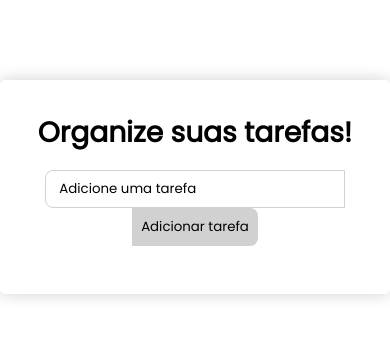
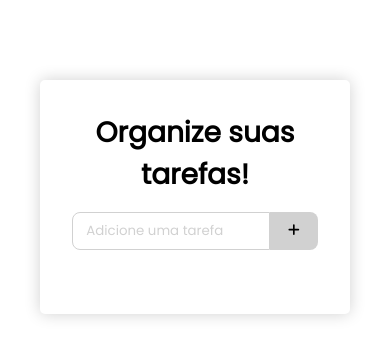
Before and after one commit to gsampaiowz/ReactToDoListApp, a React (Create React App) app: page / in a window 390 px wide. Shown: the top 358 px of the page. Built offline with nearby package versions, Linux system fonts and the light colour scheme.

Commit message:
Front-end aprimorado com transitions e responsives

```diff
--- a/package.json
+++ b/package.json
@@ -3,16 +3,20 @@
   "version": "0.1.0",
   "private": true,
   "dependencies": {
+    "@emotion/react": "^11.11.1",
+    "@emotion/styled": "^11.11.0",
     "@fortawesome/fontawesome-svg-core": "^6.4.2",
     "@fortawesome/free-regular-svg-icons": "^6.4.2",
     "@fortawesome/free-solid-svg-icons": "^6.4.2",
     "@fortawesome/react-fontawesome": "^0.2.0",
+    "@mui/material": "^5.14.6",
     "@testing-library/jest-dom": "^5.17.0",
     "@testing-library/react": "^13.4.0",
     "@testing-library/user-event": "^13.5.0",
     "react": "^18.2.0",
     "react-dom": "^18.2.0",
     "react-scripts": "^5.0.1",
+    "react-transition-group": "^4.4.5",
     "uuid": "^9.0.0",
     "web-vitals": "^2.1.4"
   },
--- a/src/App.css
+++ b/src/App.css
@@ -14,28 +14,31 @@ body {
 	align-items: center;
 }
 
-.App {
-	text-align: center;
+#root {
+	width: 500px;
+	margin: 0px 40px;
 }
 
 h1 {
 	color: #000;
-	margin-bottom: 0.5rem;
 	font-size: 1.75rem;
 }
 
 .TodoWrapper {
 	background: #fff;
-	margin-top: 5rem;
+	margin: 5rem 0 5rem 0;
 	padding: 2rem;
 	border-radius: 5px;
 	box-shadow: #d1d1d1 0 0 16px;
+	text-align: center;
+	transition: all 1s linear;
 }
 
 .TodoForm {
-	width: 100%;
-	margin-bottom: 1rem;
-	margin-top: 1rem;
+	margin: 16px 0;
+	width: auto;
+	display: flex;
+	justify-content: center;
 }
 
 .input-box {
@@ -47,22 +50,31 @@ h1 {
 	background: none;
 	border: 1px solid #d1d1d1;
 	padding: 0.5rem 1em;
-	width: 300px;
+	max-width: 300px;
+	width: 100%;
 	color: #000;
 	border-radius: 8px 0 0 8px;
 }
 
 .todo-input::placeholder {
-	color: #000;
+	color: #d1d1d1;
 }
 
 .todo-btn {
+	transition: all 0.1s;
+	min-width: 128px;
 	background: #d1d1d1;
 	color: #000;
 	border: none;
 	border-radius: 0 8px 8px 0;
 	padding: 0.55rem;
 	cursor: pointer;
+}
+
+.todosFlex {
+	display: flex;
+	flex-direction: column;
+	gap: 16px;
 }
 
 .Todo {
@@ -72,10 +84,8 @@ h1 {
 	align-items: center;
 	background: #fff;
 	color: #000;
-	padding: 0.75rem 1rem;
+	padding: 16px 16px;
 	border-radius: 5px;
-	margin-bottom: 1rem;
-	margin-top: 1rem;
 	cursor: pointer;
 }
 
--- a/src/components/TodoForm.js
+++ b/src/components/TodoForm.js
@@ -1,6 +1,8 @@
 import React, { useState } from "react";
+import { faPlus } from "@fortawesome/free-solid-svg-icons";
+import { FontAwesomeIcon } from "@fortawesome/react-fontawesome";
 
-export const TodoForm = ({ addTodo }) => {
+export const TodoForm = ({ addTodo, windowWidth }) => {
 	const [value, setValue] = useState("");
 
 	const handleSubmit = (e) => {
@@ -9,6 +11,7 @@ export const TodoForm = ({ addTodo }) => {
 		addTodo(value);
 
 		setValue("");
+
 	};
 
 	return (
@@ -20,8 +23,16 @@ export const TodoForm = ({ addTodo }) => {
 				placeholder="Adicione uma tarefa"
 				onChange={(e) => setValue(e.target.value)}
 			/>
-			<button type="submit" className="todo-btn">
-				Adicionar tarefa
+			<button
+				style={{ minWidth: windowWidth < 459 ? "48px" : "128px" }}
+				type="submit"
+				className="todo-btn"
+			>
+				{windowWidth < 459 ? (
+					<FontAwesomeIcon icon={faPlus} />
+				) : (
+					"Adicionar tarefa"
+				)}
 			</button>
 		</form>
 	);
--- a/src/components/TodoWrapper.js
+++ b/src/components/TodoWrapper.js
@@ -3,6 +3,8 @@ import { TodoForm } from "./TodoForm";
 import { v4 as uuidv4 } from "uuid";
 import { Todo } from "./Todo";
 import { EditTodoForm } from "./EditTodoForm";
+import { TransitionGroup } from "react-transition-group";
+import { List, Box, Collapse } from "@mui/material";
 uuidv4();
 
 export const TodoWrapper = () => {
@@ -42,14 +44,40 @@ export const TodoWrapper = () => {
 			)
 		);
 	};
+
+	const [windowWidth, setWindowWidth] = useState(window.innerWidth);
+
+	React.useEffect(() => {
+		const handleResize = () => {
+			setWindowWidth(window.innerWidth);
+		};
+
+		window.addEventListener("resize", handleResize);
+
+		return () => {
+			window.removeEventListener("resize", handleResize);
+		};
+	}, []);
+
 	return (
 		<div className="TodoWrapper">
 			<h1>Organize suas tarefas!</h1>
-			<TodoForm addTodo={addTodo} />
+			<TodoForm windowWidth={windowWidth} addTodo={addTodo} />
+			<Box sx={{ mt: 1 }}>
+				<List>
+					<TransitionGroup className="todosFlex">
 						{todos.map((todo, index) =>
 							todo.isEditing ? (
-					<EditTodoForm key={todo.id} {...todo} editTodo={editTask} task={todo} />
+								<Collapse>
+									<EditTodoForm
+										key={todo.id}
+										{...todo}
+										editTodo={editTask}
+										task={todo}
+									/>
+								</Collapse>
 							) : (
+								<Collapse>
 									<Todo
 										task={todo}
 										key={index}
@@ -57,8 +85,12 @@ export const TodoWrapper = () => {
 										deleteTodo={deleteTodo}
 										editTodo={editTodo}
 									/>
+								</Collapse>
 							)
 						)}
+					</TransitionGroup>
+				</List>
+			</Box>
 		</div>
 	);
 };
```
Also changed, not shown: 1 other file (tests, documents, lock files or other folders). Lines whose indentation alone changed are shown as unchanged.
